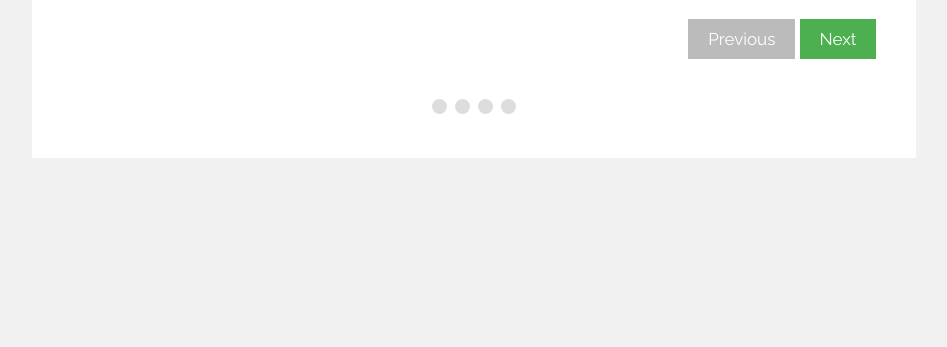
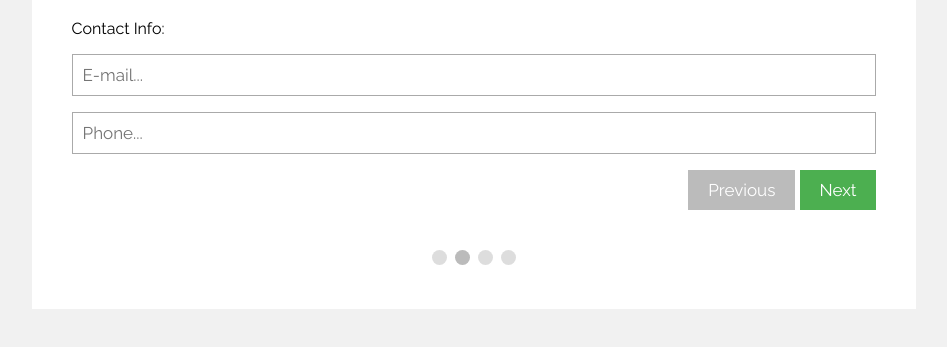
Before and after one commit to superden01/Selenium-Test, a plain HTML site: page index.html in a window 1280 px wide. Shown: the part 201-548 px from the top of the page, without its empty margins (166-1113 px from the left). Drawn offline with Linux system fonts and the light colour scheme.

Commit message:
Update index.html

```diff
--- a/index.html
+++ b/index.html
@@ -109,7 +109,7 @@ button:hover {
 </form>
 
 <script>
-var currentTab = 12;
+var currentTab = 1;
 showTab(currentTab);
 
 function showTab(n) {
```
